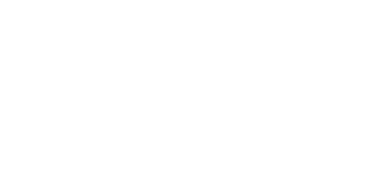
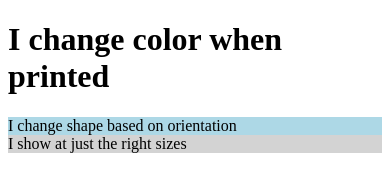
Before and after one commit to MUCSCI121/26-media-queries-tjcannon1, a plain HTML site: page index.html in a window 390 px wide. Drawn offline with Linux system fonts and the light colour scheme.

Commit message:
Update index.html
Updated index.html with the elements for media queries

```diff
--- a/index.html
+++ b/index.html
@@ -1,8 +1,14 @@
 <!DOCTYPE html>
 <html>
   <head>
-    <meta charset="UTF-8" />
-    <meta name="viewport" content="width=device-width, initial-scale=1.0" />
+    <meta charset="utf-8">
+    <meta name="viewport" content="width=device-width">
+    <title>Lecture 26</title>
+    <link href="styles.css" rel="stylesheet" type="text/css" />
   </head>
-  <body></body>
+  <body>
+    <h1 class="print-color">I change color when printed</h1>
+    <div class="orientation-shape" style="background-color: lightblue;">I change shape based on orientation</div>
+    <div class="hide-me-sometimes" style="background-color: lightgrey;">I show at just the right sizes</div>
+  </body>
 </html>
```
